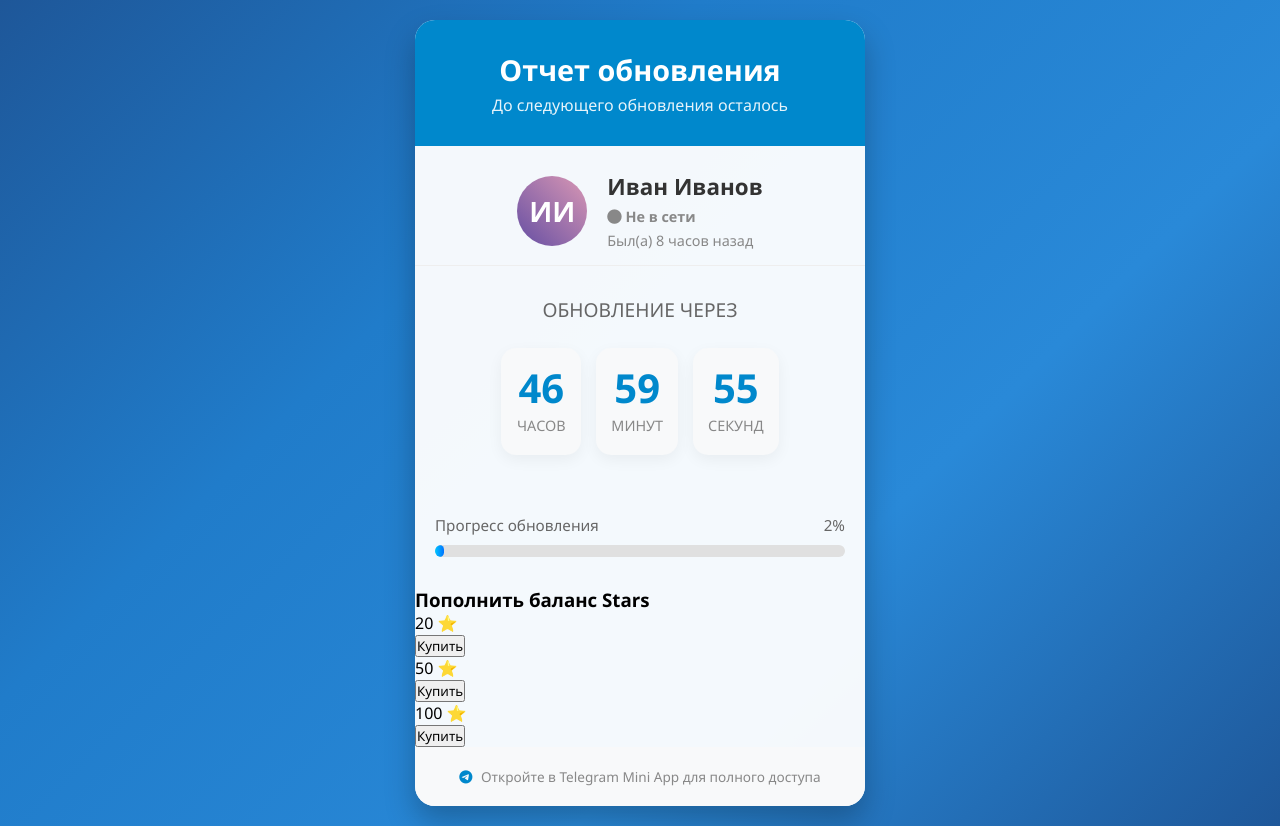
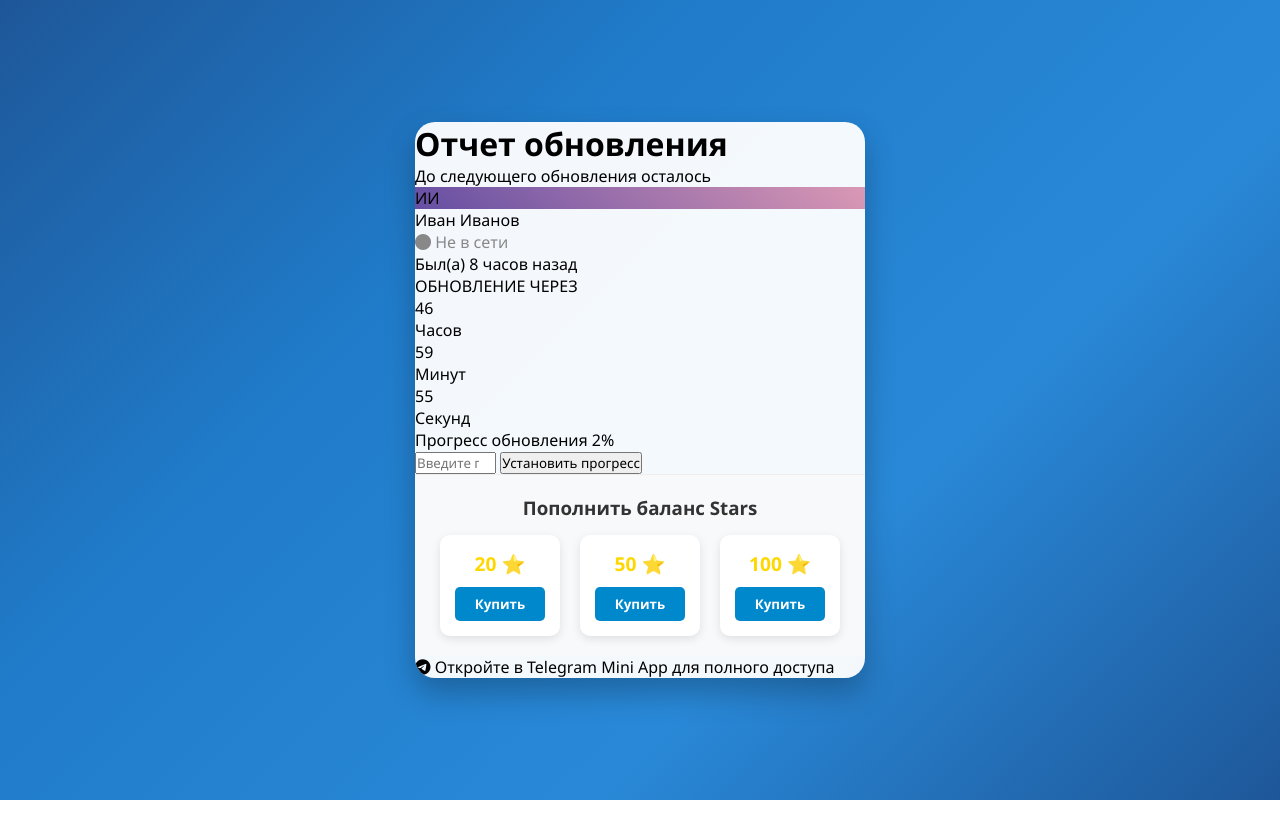
Before and after one commit to ierixonn/flesk, a plain HTML site: page index.html in a window 1280 px wide. After the commit the page ends 800 px from the top, so only its background shows below. Drawn offline with Linux system fonts and the light colour scheme.

Commit message:
Update styles.css

```diff
--- a/styles.css
+++ b/styles.css
@@ -1,3 +1,4 @@
+/* Все стили из предыдущего ответа + добавлены стили для платежей */
 * {
     margin: 0;
     padding: 0;
@@ -23,164 +24,46 @@ body {
     overflow: hidden;
 }
 
-.header {
-    background: #0088cc;
-    padding: 30px 20px;
-    text-align: center;
-    color: white;
-    position: relative;
+/* ... (остальные стили из предыдущего ответа) ... */
+
+.payment-section {
+    padding: 20px;
+    background: #f8f9fa;
+    border-top: 1px solid #eee;
 }
 
-.header h1 {
-    font-size: 1.8rem;
-    margin-bottom: 5px;
-    font-weight: 600;
-}
-
-.header p {
-    opacity: 0.9;
-    font-size: 1rem;
-}
-
-.user-section {
-    display: flex;
-    align-items: center;
-    justify-content: center;
-    padding: 25px 20px 15px;
-    border-bottom: 1px solid #eee;
-}
-
-.avatar {
-    width: 70px;
-    height: 70px;
-    border-radius: 50%;
-    background: linear-gradient(45deg, #3a7bd5, #00d2ff);
-    display: flex;
-    align-items: center;
-    justify-content: center;
-    color: white;
-    font-size: 28px;
-    font-weight: bold;
-    margin-right: 20px;
-    overflow: hidden;
-}
-
-.avatar img {
-    width: 100%;
-    height: 100%;
-    object-fit: cover;
-}
-
-.user-info {
-    text-align: left;
-}
-
-.user-info .name {
-    font-size: 1.4rem;
-    font-weight: 700;
+.payment-section h3 {
+    text-align: center;
+    margin-bottom: 15px;
     color: #333;
 }
 
-.user-info .status {
-    font-weight: 600;
-    font-size: 0.9rem;
-    margin-top: 5px;
+.stars-options {
+    display: flex;
+    justify-content: space-around;
+    flex-wrap: wrap;
+    gap: 10px;
 }
 
-.user-info .last-seen {
-    color: #888;
-    font-weight: 500;
-    font-size: 0.9rem;
-    margin-top: 5px;
+.star-option {
+    background: white;
+    border-radius: 10px;
+    padding: 15px;
+    text-align: center;
+    box-shadow: 0 3px 10px rgba(0,0,0,0.1);
+    flex: 1;
+    min-width: 100px;
+    max-width: 120px;
 }
 
-.report-section {
-    padding: 30px 20px;
-    text-align: center;
-}
-
-.report-title {
+.star-count {
     font-size: 1.2rem;
-    color: #666;
-    margin-bottom: 25px;
-}
-
-.timer {
-    display: flex;
-    justify-content: center;
-    gap: 15px;
-    margin-bottom: 30px;
-}
-
-.time-block {
-    background: #f8f9fa;
-    border-radius: 15px;
-    padding: 20px 15px;
-    min-width: 80px;
-    box-shadow: 0 5px 15px rgba(0, 0, 0, 0.05);
-}
-
-.time-value {
-    font-size: 2.5rem;
-    font-weight: 800;
-    color: #0088cc;
-    line-height: 1;
-}
-
-.time-label {
-    font-size: 0.9rem;
-    color: #888;
-    text-transform: uppercase;
-    margin-top: 8px;
-}
-
-.progress-section {
-    padding: 0 20px 30px;
-    position: relative;
-}
-
-.progress-title {
-    display: flex;
-    justify-content: space-between;
-    margin-bottom: 10px;
-    color: #666;
-    font-size: 0.95rem;
-}
-
-.progress-bar {
-    height: 12px;
-    background: #e0e0e0;
-    border-radius: 10px;
-    overflow: hidden;
-    position: relative;
-}
-
-.progress-fill {
-    height: 100%;
-    background: linear-gradient(to right, #00c6ff, #0072ff);
-    border-radius: 10px;
-    width: 0%;
-    transition: width 0.5s ease;
-}
-
-.admin-controls {
-    margin-top: 15px;
-    display: none;
-}
-
-.admin-controls.show {
-    display: block;
-}
-
-.admin-controls input {
-    width: 100%;
-    padding: 8px;
-    border: 1px solid #ddd;
-    border-radius: 5px;
+    font-weight: bold;
+    color: #FFD700;
     margin-bottom: 10px;
 }
 
-.admin-controls button {
+.pay-button {
     background: #0088cc;
     color: white;
     border: none;
@@ -188,32 +71,9 @@ body {
     border-radius: 5px;
     cursor: pointer;
     font-weight: 600;
+    width: 100%;
 }
 
-.footer {
-    text-align: center;
-    padding: 20px;
-    background: #f8f9fa;
-    color: #888;
-    font-size: 0.85rem;
+.pay-button:hover {
+    background: #0077b6;
 }
-
-.telegram-icon {
-    color: #0088cc;
-    margin-right: 5px;
-}
-
-@media (max-width: 480px) {
-    .header {
-        padding: 25px 15px;
-    }
-
-    .time-block {
-        min-width: 70px;
-        padding: 15px 10px;
-    }
-
-    .time-value {
-        font-size: 2rem;
-    }
-  }
```
